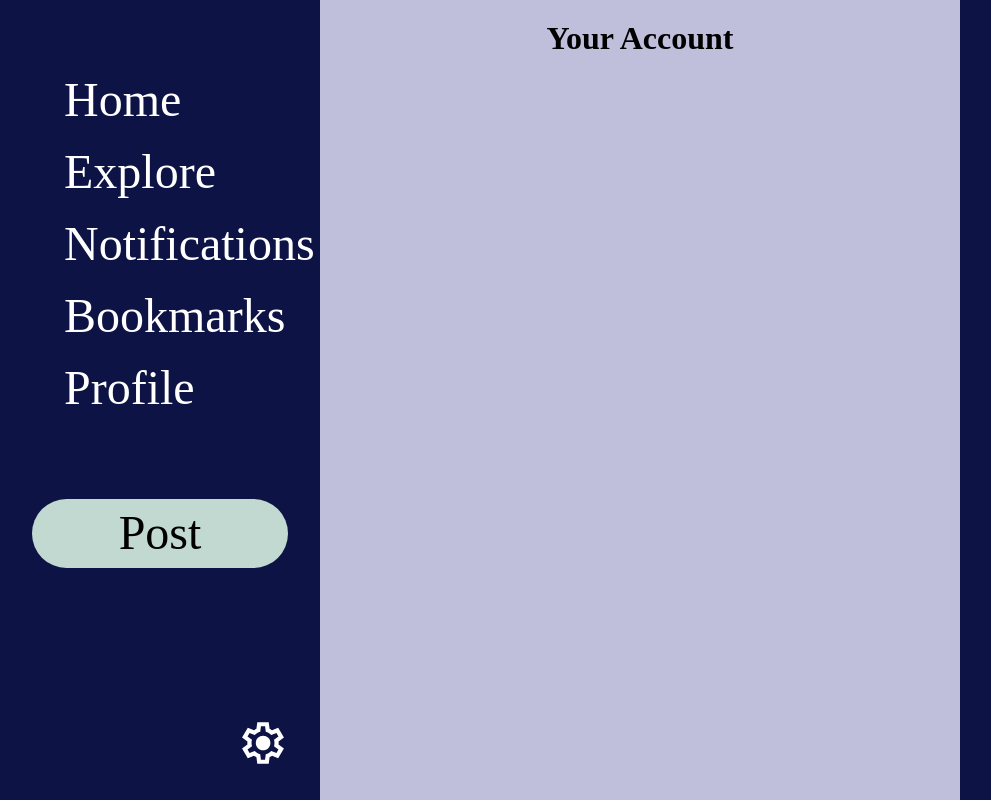
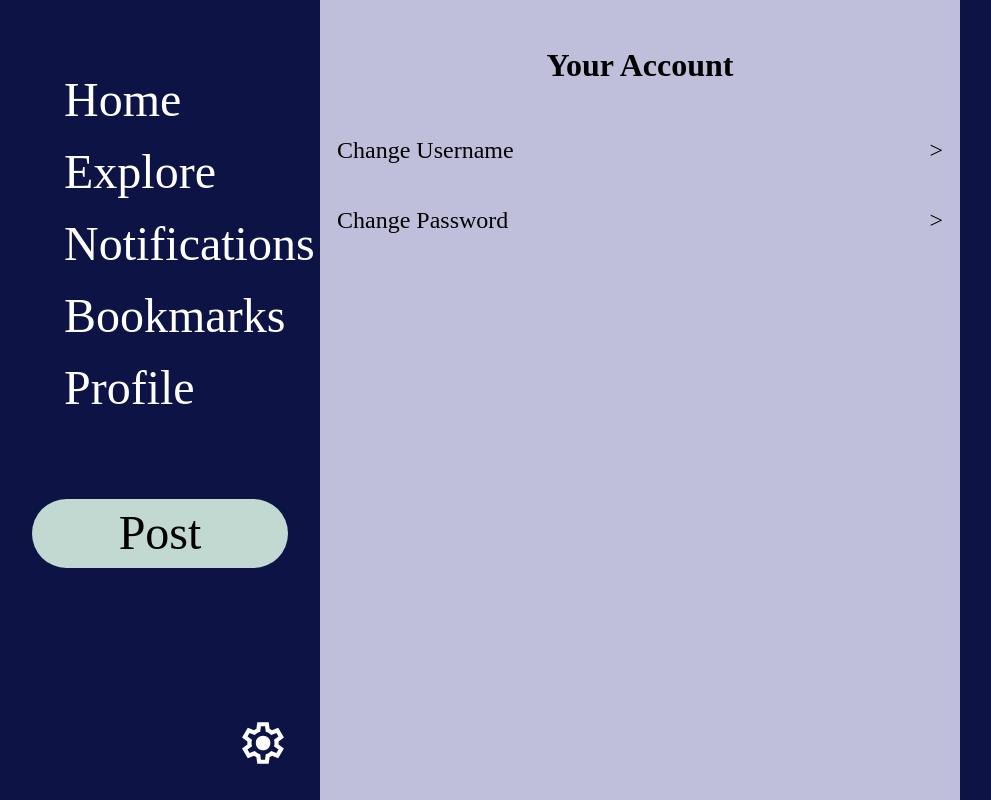
Before and after one commit to HaixD/plus, a Next.js app: page /settings in a window 1280 px wide. Shown: the whole page, without its empty margins (0-991 px from the left). Built offline with nearby package versions, Linux system fonts and the light colour scheme.

Commit message:
add standard font sizes and remove unused imports

```diff
--- a/src/app/(dashboard)/PostForm.tsx
+++ b/src/app/(dashboard)/PostForm.tsx
@@ -1,10 +1,8 @@
 "use client"
 
-import Link from "next/link";
 import styles from "./styles.module.css"
 import Image from "next/image";
-import { usePathname } from "next/navigation";
-import { ChangeEventHandler, forwardRef, useEffect, useRef, useState } from "react";
+import { ChangeEventHandler, forwardRef, useRef, useState } from "react";
 
 export type PostFormProps = {
     onExitClick: () => void
--- /dev/null
+++ b/src/app/(dashboard)/settings/layout.tsx
@@ -0,0 +1,13 @@
+import styles from "./styles.module.css"
+
+export default function Layout({
+    children,
+}: Readonly<{
+    children: React.ReactNode;
+}>) {
+    return (
+        <div id={styles.container}>
+            {children}
+        </div>
+    )
+}
--- a/src/app/(dashboard)/settings/page.tsx
+++ b/src/app/(dashboard)/settings/page.tsx
@@ -1,7 +1,29 @@
+import styles from "./styles.module.css"
+import Link, { LinkProps } from "next/link";
+
 export default function Page() {
+
     return (
         <>
-            <h1 style={{ textAlign: "center" }}>Your Account</h1>
+            <h1>Your Account</h1>
+            <div className={styles["setting-options"]}>
+                <SettingOption href="/settings/username" text="Change Username"/>
+                <SettingOption href="/settings/password" text="Change Password"/>
+            </div>
         </>
     )
 }
+
+function SettingOption({
+    text,
+    ...props
+}: Readonly<Exclude<LinkProps, "children">> & {
+    text: string
+}) {
+    return (
+        <Link {...props}>
+            <span>{text}</span>
+            <span>{">"}</span>
+        </Link>
+    )
+}
--- /dev/null
+++ b/src/app/(dashboard)/settings/styles.module.css
@@ -0,0 +1,44 @@
+#container {
+    display: grid;
+    justify-items: center;
+
+    & > h1 {
+        text-align: center;
+        margin-block: 3rem;
+    }
+
+    & form {
+        display: grid;
+        gap: 2rem;
+
+        & * {
+            display: block;
+        }
+    }
+
+    & > .setting-options {
+        justify-self: stretch;
+        display: grid;
+        gap: 1rem;
+
+        & > * {
+            display: flex;
+            justify-content: space-between;
+            color: black;
+            text-decoration: none;
+            padding-inline: 1rem;
+            font-size: var(--font-size-large);
+            border: 1px solid transparent;
+            height: 1.5lh;
+
+            &:hover > :first-child {
+                text-decoration: underline;
+            }
+        }
+    }
+
+    .button {
+        font-size: 36px;
+        width: 100%;
+    }
+}
--- a/src/app/(dashboard)/styles.module.css
+++ b/src/app/(dashboard)/styles.module.css
@@ -22,7 +22,7 @@
     flex-direction: column;
     align-items: center;
     padding-top: 4rem;
-    font-size: 3rem;
+    font-size: var(--font-size-largest);
     height: 100vh;
     position: sticky;
     top: 0;
--- a/src/app/globals.css
+++ b/src/app/globals.css
@@ -1,4 +1,9 @@
 :root {
+    --font-size-small: 0.75rem;
+    --font-size-regular: 1rem;
+    --font-size-large: 1.5rem;
+    --font-size-larger: 2rem;
+    --font-size-largest: 3rem;
     --background-color: #bfbfdb;
 }
 
@@ -7,6 +12,7 @@ input[type="text"], input[type="password"] {
     padding-block: 0.25rem;
     border: none;
     font-size: 1.5rem;
+    outline: none;
 }
 
 .button {
--- a/src/app/login/styles.module.css
+++ b/src/app/login/styles.module.css
@@ -49,12 +49,12 @@
     display: grid;
     justify-items: center;
     gap: 1rem;
-    font-size: 1.25rem;
+    font-size: var(--font-size-large);
 }
 
 .error-message {
     color: red;
     text-align: center;
     min-height: 1lh;
-    font-size: 1.25rem;
+    font-size: var(--font-size-regular);
 }
```
Also changed, not shown: src/app/(dashboard)/settings/password/page.tsx (added, +21 -0 lines), src/app/(dashboard)/settings/username/page.tsx (added, +17 -0 lines).
